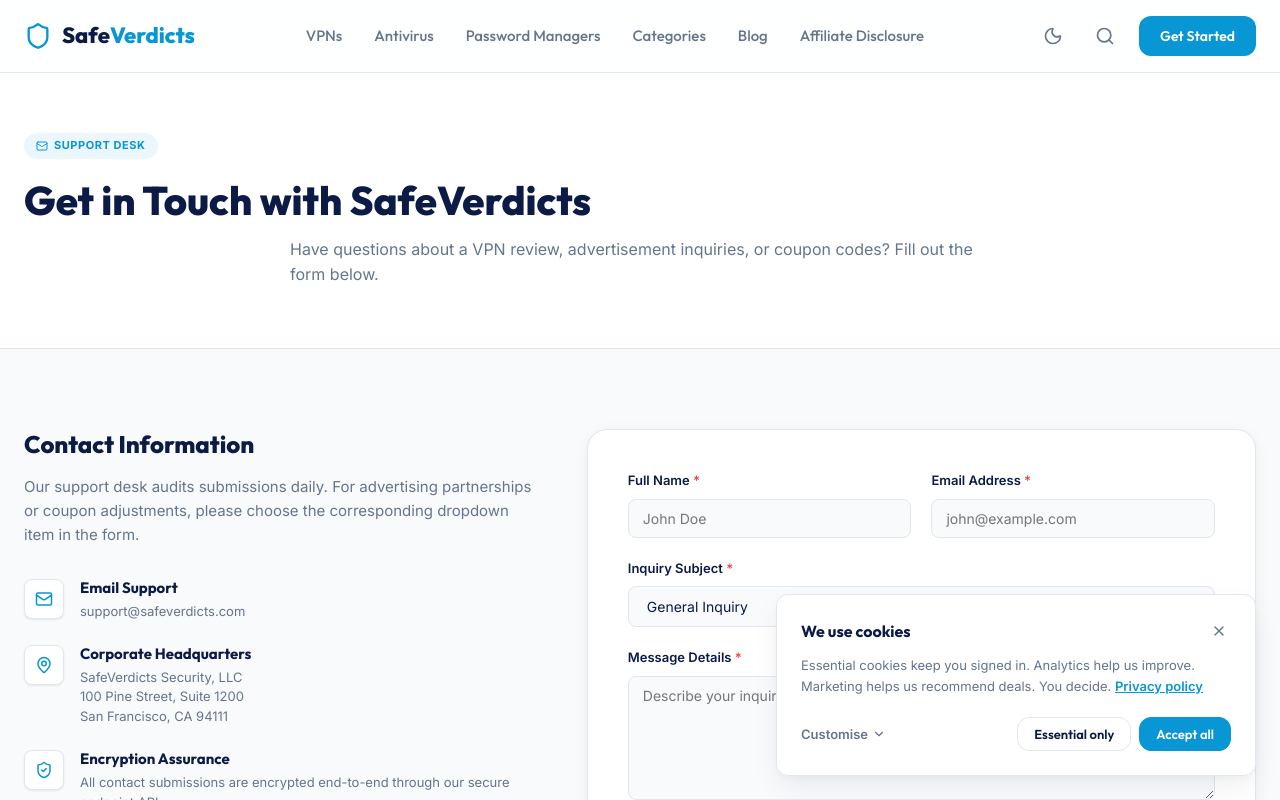
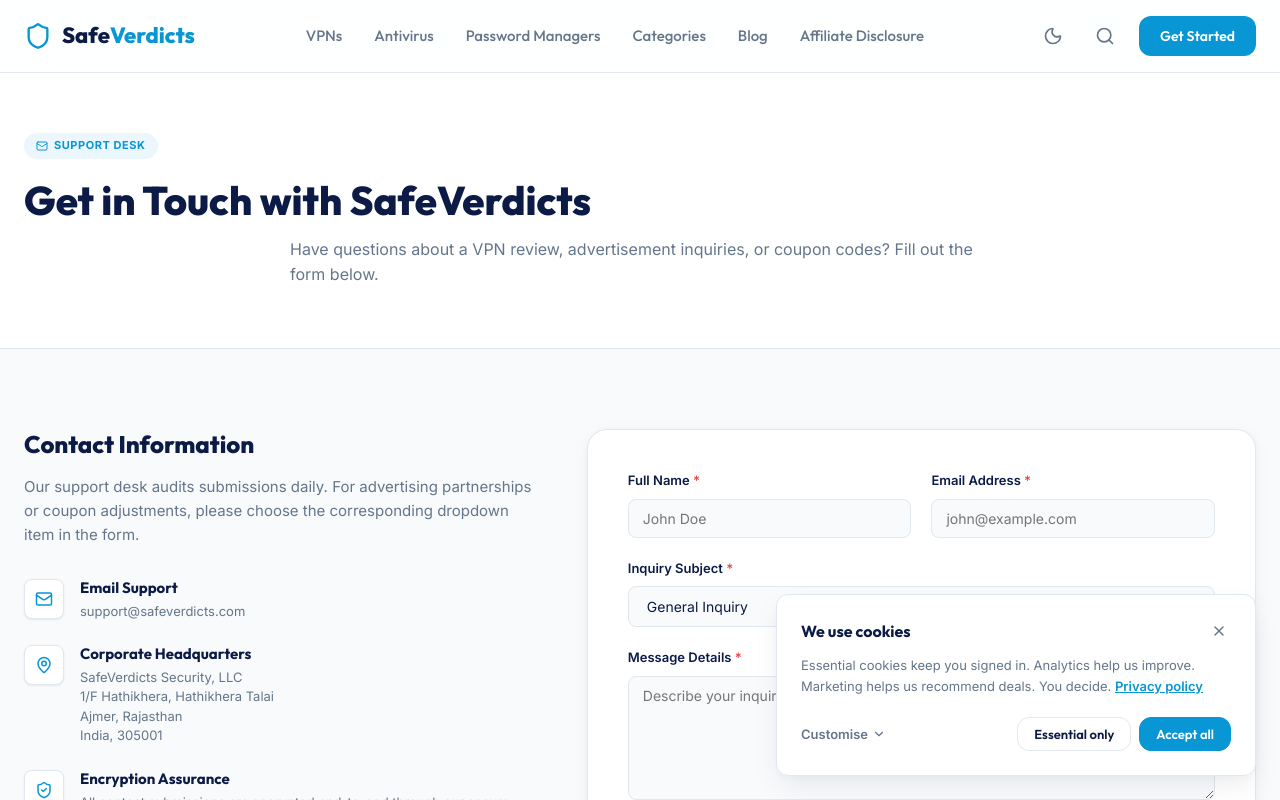
Before and after one commit to codershiveinterns-cloud/SafeVerdicts, a React (Vite) app: page /contact in a window 1280 px wide. Shown: the top 800 px of the page. Built offline with nearby package versions, Linux system fonts and the light colour scheme.

Commit message:
Update Corporate Headquarters address on Contact page to Ajmer, Rajasthan, India

```diff
--- a/src/pages/Contact.jsx
+++ b/src/pages/Contact.jsx
@@ -108,7 +108,7 @@
                 <div className="info-icon-box"><MapPin size={18} /></div>
                 <div>
                   <h4>Corporate Headquarters</h4>
-                  <p>SafeVerdicts Security, LLC<br />100 Pine Street, Suite 1200<br />San Francisco, CA 94111</p>
+                  <p>SafeVerdicts Security, LLC<br />1/F Hathikhera, Hathikhera Talai<br />Ajmer, Rajasthan<br />India, 305001</p>
                 </div>
               </div>
 
```
